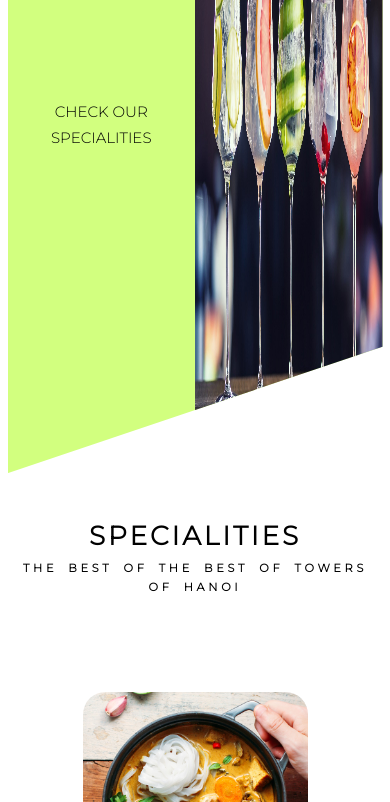
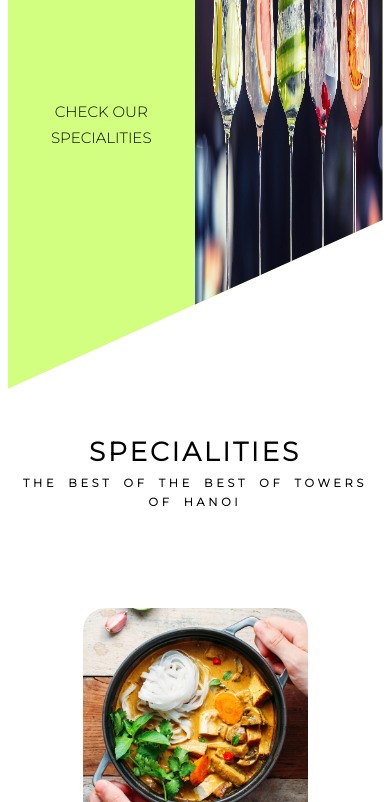
Before and after one commit to Lemon-Blue/TowersOfHanoi, a plain HTML site: page index.html in a window 390 px wide. Shown: the part 241-1043 px from the top of the page. Drawn offline with Linux system fonts and the light colour scheme.

Commit message:
Update style.css (2)

```diff
--- a/css/style.css
+++ b/css/style.css
@@ -453,6 +453,16 @@ body{
 		width:100%;
 		padding: 10rem;
 	}
+
+	.Introduction{
+		height: 65vh;
+		background-color: rgba(210,255,127,1.00);
+		clip-path: polygon(0 0,100% 0,100% 45vh,0 100%);
+	}
+	.intropic{
+		height: 60vh;
+		width: auto;
+	}
 }
 
 .Reviews{
```
